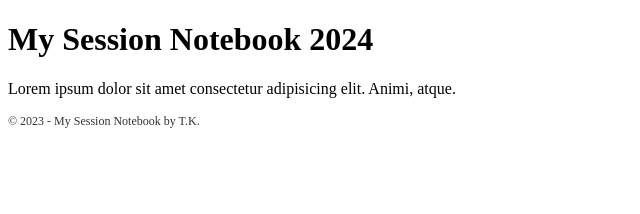
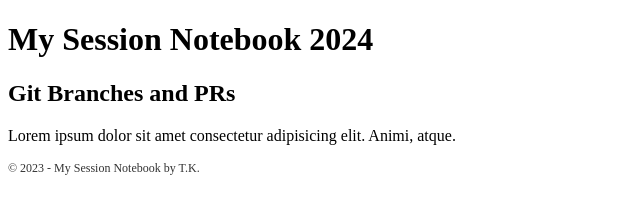
Before and after one commit to ThomasKirst/git-branches-and-prs, a plain HTML site: page index.html in a window 1280 px wide. Shown: the whole page, without its empty margins (0-640 px from the left). Drawn offline with Linux system fonts and the light colour scheme.

Commit message:
Add a header (#3)

```diff
--- a/index.html
+++ b/index.html
@@ -7,7 +7,10 @@
     <link rel="stylesheet" href="styles.css">
 </head>
 <body>
-    <h1>My Session Notebook 2024</h1>
+    <header>
+        <h1>My Session Notebook 2024</h1>
+        <h2>Git Branches and PRs</h2>
+    </header>
     <p>Lorem ipsum dolor sit amet consectetur adipisicing elit. Animi, atque.</p>
     <footer>
         <p>&copy; 2023 - My Session Notebook by T.K.</p>
```
